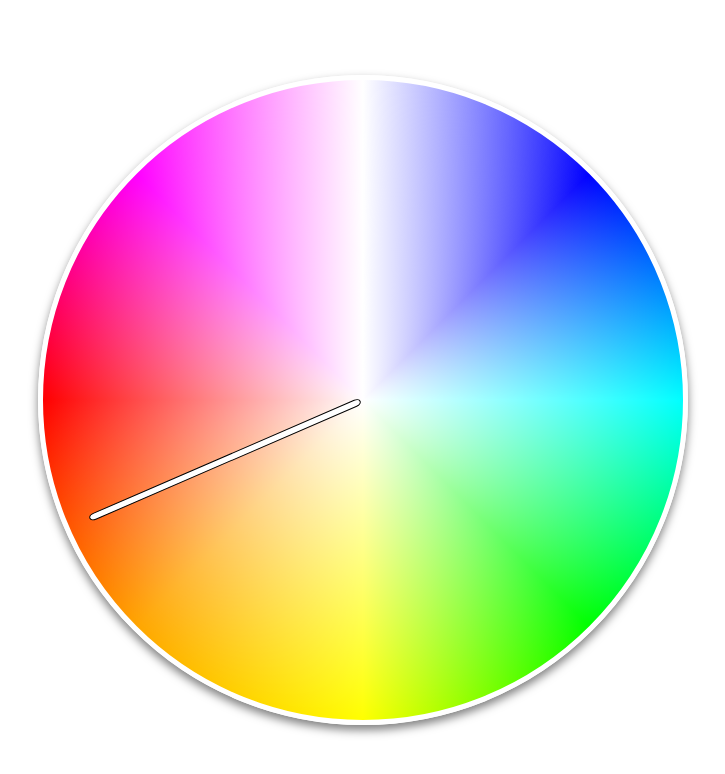
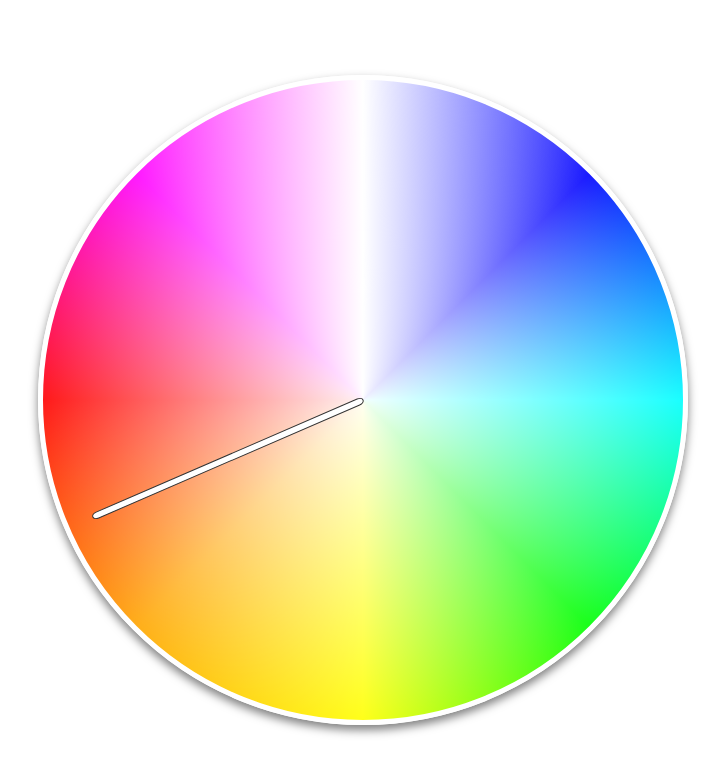
Before and after one commit to joanifex/year-clock, a plain HTML site: page index.html in a window 1280 px wide. Shown: the whole page, without its empty margins (277-1002 px from the left). Drawn offline with Linux system fonts and the light colour scheme.

Commit message:
update styles

```diff
--- a/index.html
+++ b/index.html
@@ -13,10 +13,20 @@
         background:
           radial-gradient(
             circle closest-side,
-            hsl(0,0%,100%),
-            hsl(0,0%,0%) 100%
+            hsl(0,0%,95%),
+            hsl(0,0%,10%)
           ),
-          conic-gradient(white, blue, aqua, lime, yellow, orange, red, magenta, white);
+          conic-gradient(
+            white,
+            blue,
+            aqua,
+            lime,
+            yellow,
+            orange,
+            red,
+            magenta,
+            white
+          );
         background-blend-mode: screen;
         border: 5px solid white;
         border-radius: 50%;
@@ -30,7 +40,14 @@
         transform: translate(-50%, -50%);
       }
 
-      .hand { transform-origin: 50% }
+      .hand {
+        fill: white;
+        stroke: #333;
+        width: 1%;
+        height: 46%;
+
+        transform-origin: 50% 50%;
+      }
 
       @media screen and (orientation: landscape) {
         .clock {
@@ -43,20 +60,9 @@
   </head>
 
   <body>
-    <svg class="clock" width="90%" height="90%">
-      <rect
-        class="hand"
-        fill="white"
-        stroke="black"
-        stroke-width="1"
-        stroke-linecap="round"
-        height="46%"
-        width="1%"
-        ry="5"
-        rx="5"
-        x="49.5%"
-        y="50.5%"
-      />
+    <svg class="clock" width="80%" height="80%" role="img">
+      <title class="title"/>
+      <rect class="hand" ry="5" rx="5" x="49.5%" y="50%" />
     </svg>
   </body>
 
@@ -67,10 +73,14 @@
         now.getFullYear(), now.getMonth(), now.getDate()) -
         Date.UTC(now.getFullYear(), 0, 0)
       ) / 24 / 60 / 60 / 1000;
-    const handRotation = ( dayOfYear / 365 ) * 360 + 180;
+    const handRotation = (dayOfYear/365) * 360 + 180;
     const hand = document.querySelector(".hand");
     const { x, y } = hand.getBBox();
     hand.setAttribute("style", `transform: rotate(${handRotation}deg)`);
+
+    const title = document.querySelector(".title");
+    title.innerHTML = `A clock telling us that we are ${dayOfYear} days into the year`;
+
   </script>
 
 </html>
```
